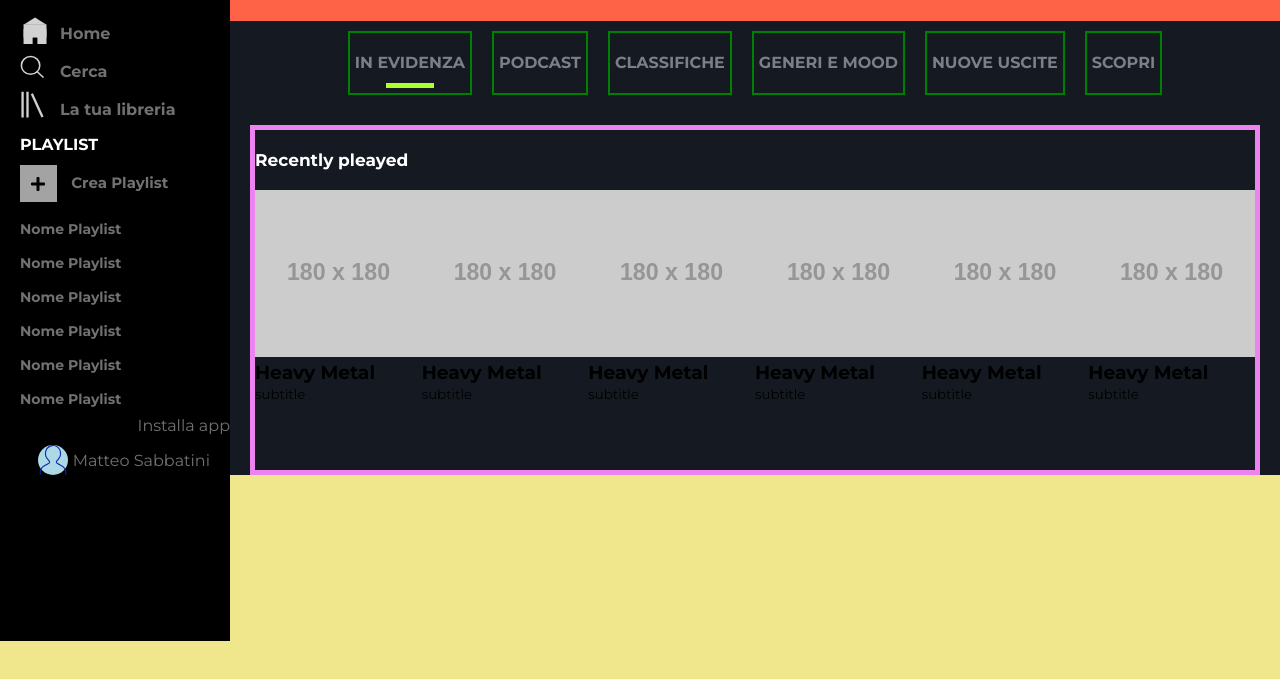
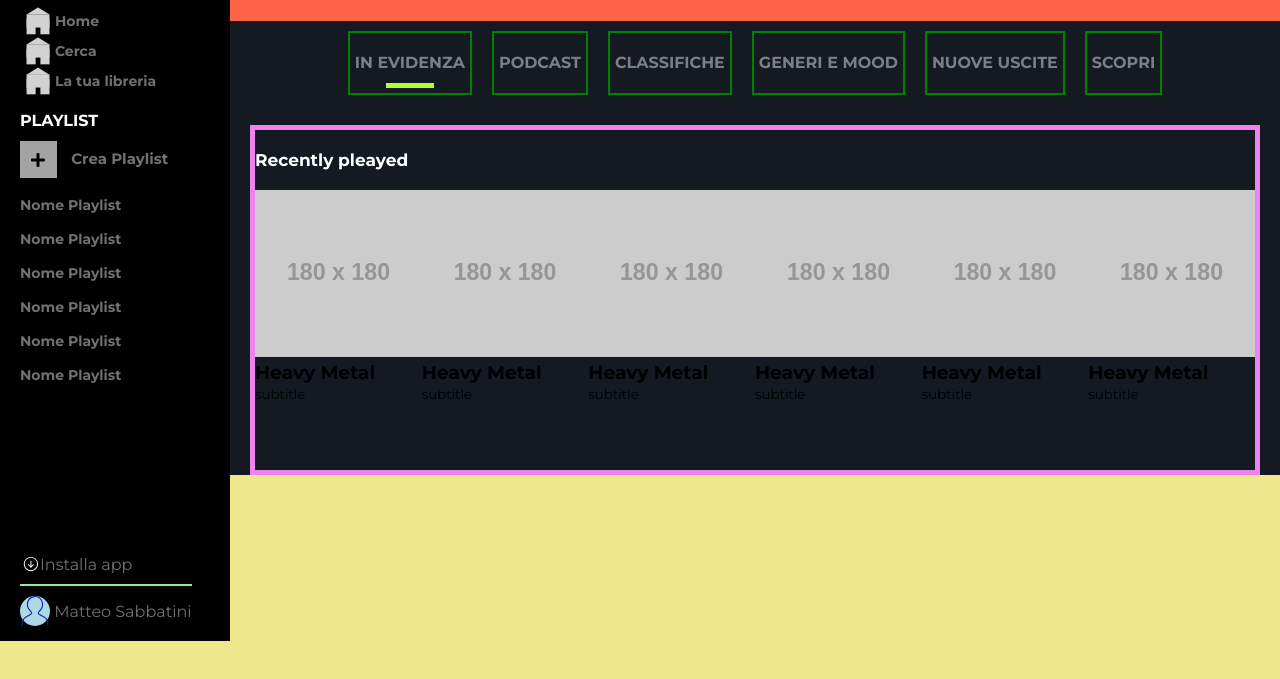
Before and after one commit to MSabbatini98/html-css-spotifyweb, a plain HTML site: page index.html in a window 1280 px wide. Shown: the part 69-748 px from the top of the page. Drawn offline with Linux system fonts and the light colour scheme; placeholder pictures from the web are drawn by us.

Commit message:
aside
trying to fix SVGs

```diff
--- a/css/aside.css
+++ b/css/aside.css
@@ -8,18 +8,16 @@ aside {
     background-color: black;
     color: #717171;
     display: flex;
+    padding-left: 20px;
     flex-direction: column;
     /* flex-wrap: wrap; */
-    /* align-items: flex-start; */
+    align-items: flex-start;
         overflow: auto;
         /* background-color: thistle; */
 }
-.install_app, .user{
-    align-self: flex-end;
-}
 aside .logo{
     height: 40px;
-    margin: 15px 0 20px 20px;
+    margin: 15px 0 20px 0;
 }
 aside .logo img{
     height: 100%;
@@ -27,35 +25,40 @@ aside .logo img{
 }
 aside ul li{
     list-style: none;
-    line-height: 20px;
 }
 aside li h3{
-    margin-left: 50px;
-    font-size: 16px;
-    padding: 18px 0 0 10px;
+    font-size: 14px;
+    line-height: 30px;
+    padding-left: 35px;
 }
 aside li:hover h3 {
     color: #d2d2d2;
 }
 aside ul .option {
-    background-size: 70px 45px;
+    background-size: 60px 65px;
+    background-position: -12px -20px;
     background-repeat: no-repeat;
 }
 
-aside ul #home::after{
+aside #home:after {
     content: "";
-    height: 20px;
-    width: 3px;
-    border-color:#adff2f;
-}
+    position: absolute;
+    z-index: 1;
+    border-right: 1px solid black;
+    display: block;
+    top: 0%;
+    right: 0%;
+    height: 100%;
+  }
 aside ul #home{
-    background-image: url("../img/aside/home_7.svg");
+    background-image: url("../img/aside/home_9.svg");
+    /* background-color: lightgoldenrodyellow; */
 }
 aside ul #search{
-    background-image: url("../img/aside/search_2.svg");
+    background-image: url("../img/aside/home_8.svg");
 }
 aside ul #library{
-    background-image: url("../img/aside/library_2.svg");
+    background-image: url("../img/aside/home_7.svg");
 }
 .menu_icons {
     display: inline-block;
@@ -63,11 +66,6 @@ aside ul #library{
 }
 
 /* Playlist */
-
-aside .playlist{
-    margin-left: 20px;
-    /* height: 50%; */
-}
 aside h2{
     color: white;
     text-transform: uppercase;
@@ -113,23 +111,35 @@ aside .playlist h3{
 }
 
 /* download */
-/* aside .install_app,
-aside .user{
+aside .bottom_aside{
     position: absolute;
-    bottom: 0px; */
+    bottom: 0px;
+}
 
-}
 aside .install_app p {
     background-image: url("../img/aside/download.svg");
     background-repeat: no-repeat;
     background-position-x: 0px;
     background-size: contain;
-    margin-left: 20px;
     padding-left:20px ;
 }
+aside .install_app::after{
+    content: "";
+    display: block;
+    left: 0;
+    top: 0;
+    right: 0;
+    bottom: 0;
+    height: 2px;
+    margin-top: 10px;
+    background-color: lightgreen;
+}
 /* user */
+aside .bottom_aside{
+    padding: 10px 0px;
+}
 aside .user{
-    padding: 10px 20px;
+    margin: 10px 0 5px 0;
 }
 aside .profile_pic {
     height: 30px;
--- a/index.html
+++ b/index.html
@@ -53,6 +53,7 @@
                 <li>Nome playlist</li>
             </ul>
         </div>
+        <div class="bottom_aside">
             <div class="install_app">
                 <p>Installa app</p>
             </div>
@@ -63,6 +64,8 @@
                 <p>Matteo Sabbatini</p>
 
             </div>
+        </div>
+
     </aside>
     <main>
         <header>
```
Also changed, not shown: img/aside/home_10.svg (added), img/aside/home_9.svg (added). Lines whose indentation alone changed are shown as unchanged.
